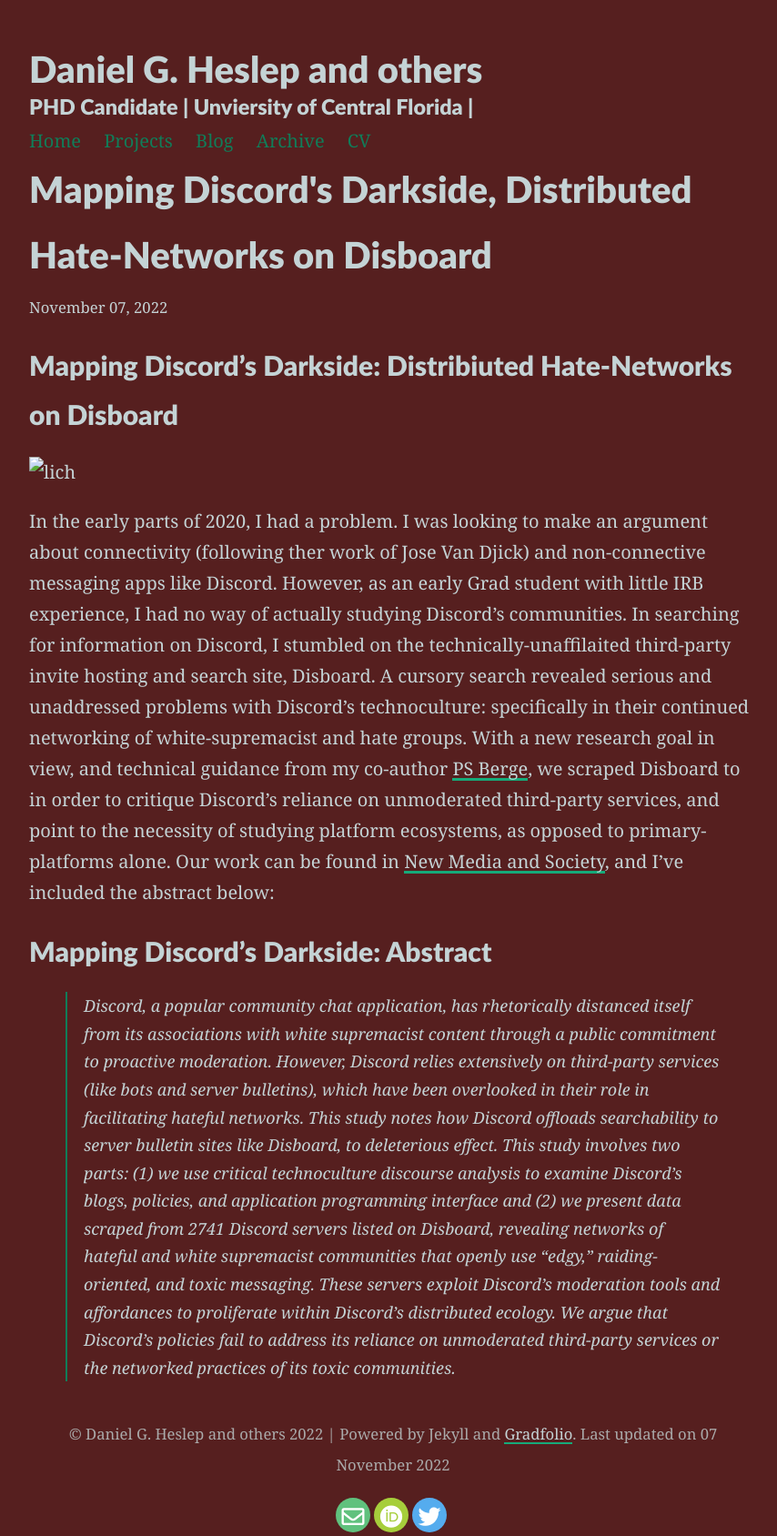
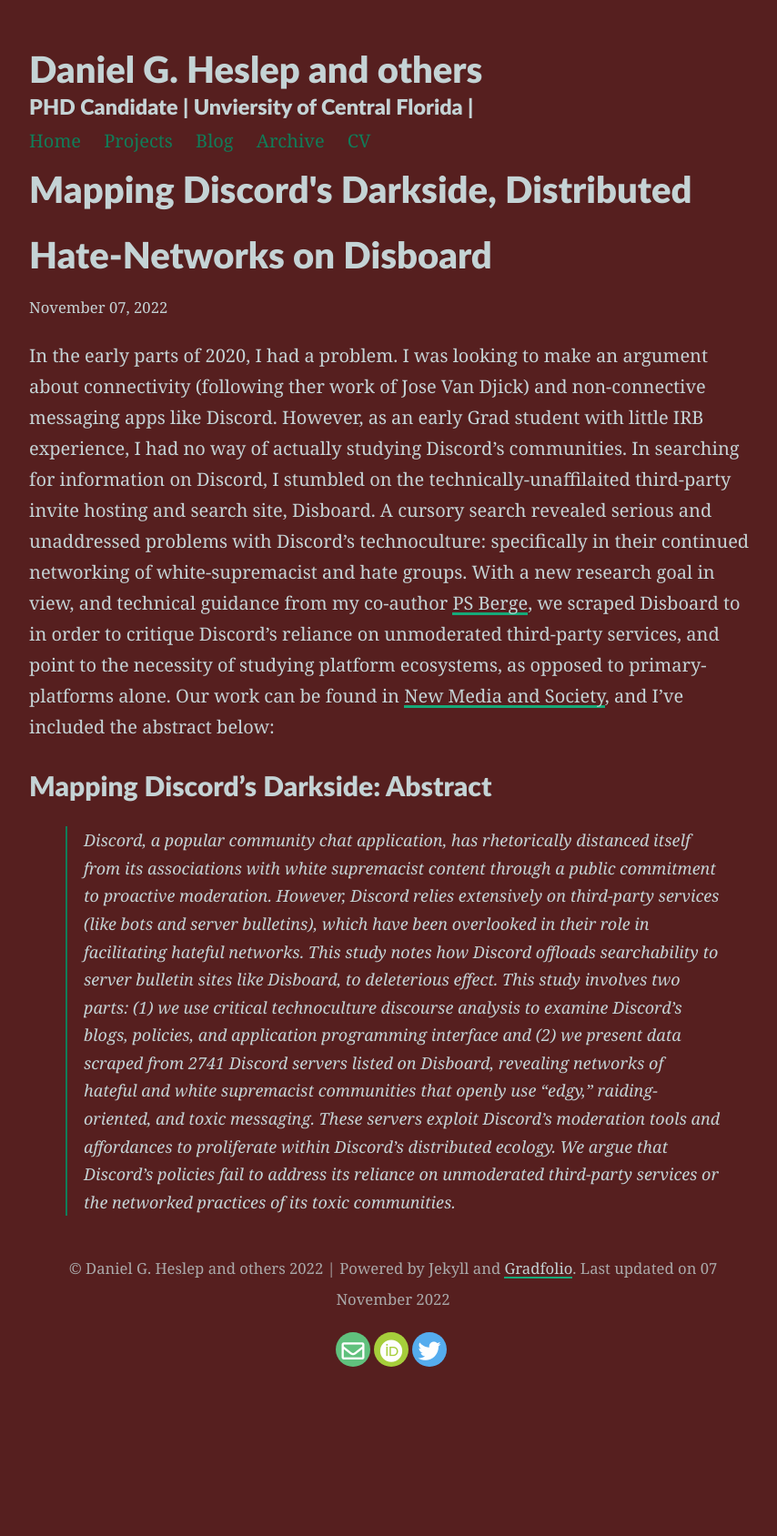
Before and after one commit to CreativeKenning/gradsitedemo, a Jekyll site: the page built from _projects/MappingDiscordsDarkside.md, in a window 1280 px wide. Shown: the whole page at 91% size, without its empty margins (208-1062 px from the left). Built offline with Jekyll 4.4.1, drawn with Linux system fonts in a browser that asks for light colours; nearby versions of some CDN libraries; after the commit the page ends 1506 px from its top, so only the background shows below that.

Commit message:
headline fix

```diff
--- a/_projects/MappingDiscordsDarkside.md
+++ b/_projects/MappingDiscordsDarkside.md
@@ -3,10 +3,6 @@
 title: Mapping Discord's Darkside, Distributed Hate-Networks on Disboard
 description: An exploration of Discord's technoculture using data collected from the third-party search board, Disboard.
 ---
-Mapping Discord's Darkside: Distribiuted Hate-Networks on Disboard
-============
-
-![lich]( "Playful Pedagogy")
 
 In the early parts of 2020, I had a problem. I was looking to make an argument about connectivity (following ther work of Jose Van Djick) and non-connective messaging apps like Discord. However, as an early Grad student with little IRB experience, I had no way of actually studying Discord's communities. In searching for information on Discord, I stumbled on the technically-unaffilaited third-party invite hosting and search site, Disboard. A cursory search revealed serious and unaddressed problems with Discord's technoculture: specifically in their continued networking of white-supremacist and hate groups. With a new research goal in view, and technical guidance from my co-author [PS Berge](https://psberge.com/), we scraped Disboard to in order to critique Discord's reliance on unmoderated third-party services, and point to the necessity of studying platform ecosystems, as opposed to primary-platforms alone. Our work can be found in [New Media and Society](https://journals.sagepub.com/doi/abs/10.1177/14614448211062548), and I've included the abstract below:
 
```
